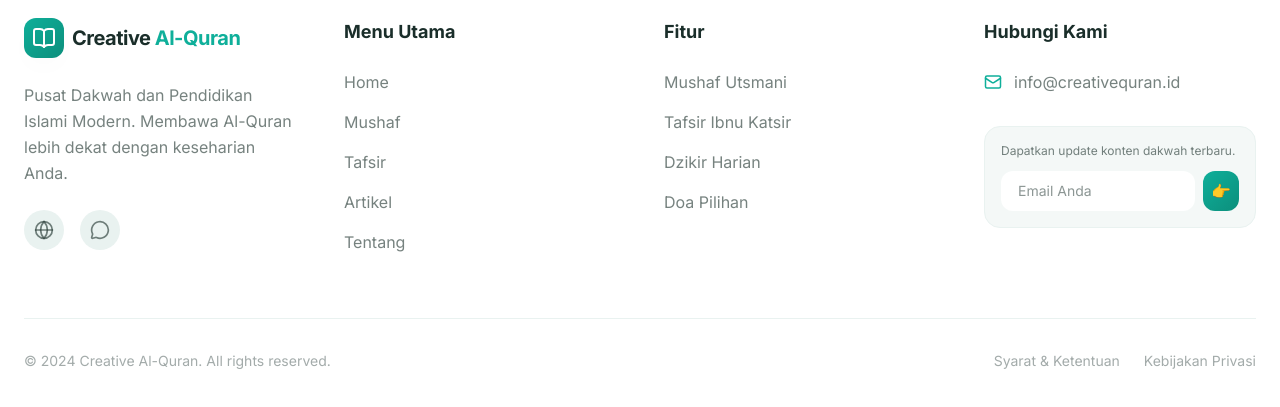
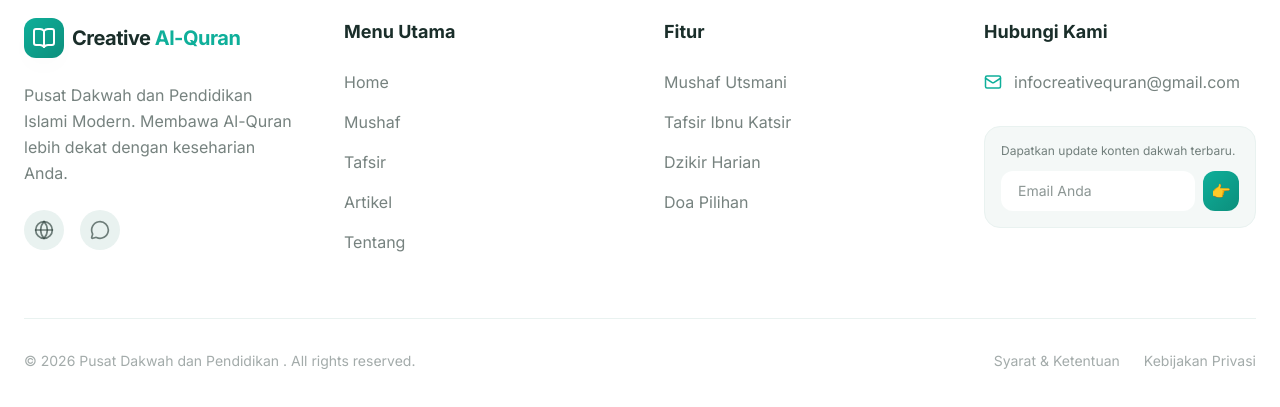
Before and after one commit to Farrelnashwan33/creativequran, a Next.js app: page / in a window 1280 px wide. Shown: the part 3559-3966 px from the top of the page. Built offline with nearby package versions, Linux system fonts and the light colour scheme.

Commit message:
footer baru

```diff
--- a/src/components/Footer.tsx
+++ b/src/components/Footer.tsx
@@ -72,7 +72,7 @@ const Footer = () => {
             <div className="flex flex-col gap-4">
               <div className="flex items-center gap-3 text-foreground/60">
                 <Mail size={18} className="text-primary" />
-                <span>info@creativequran.id</span>
+                <span>infocreativequran@gmail.com</span>
               </div>
               <div className="mt-4 p-4 rounded-2xl bg-secondary/50 border border-secondary">
                 <p className="text-xs text-foreground/60 mb-3">Dapatkan update konten dakwah terbaru.</p>
@@ -93,7 +93,7 @@ const Footer = () => {
 
         {/* Copyright */}
         <div className="pt-8 border-t border-secondary flex flex-col md:flex-row justify-between items-center gap-6 text-sm text-foreground/40 text-center md:text-left">
-          <p>© 2024 Creative Al-Quran. All rights reserved.</p>
+          <p>© 2026 Pusat Dakwah dan Pendidikan . All rights reserved.</p>
           <div className="flex flex-wrap justify-center gap-4 md:gap-6">
             <Link href="#" className="hover:text-primary transition-colors">Syarat & Ketentuan</Link>
             <Link href="#" className="hover:text-primary transition-colors">Kebijakan Privasi</Link>
```
